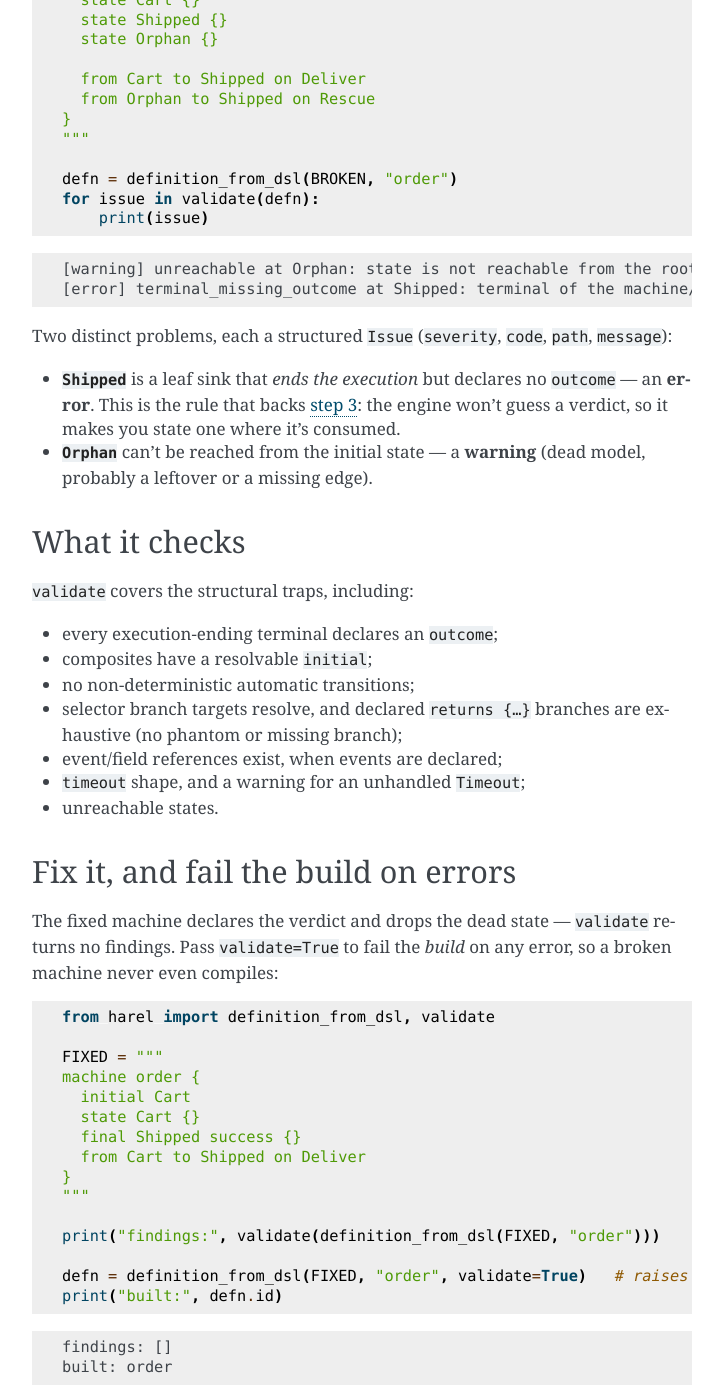
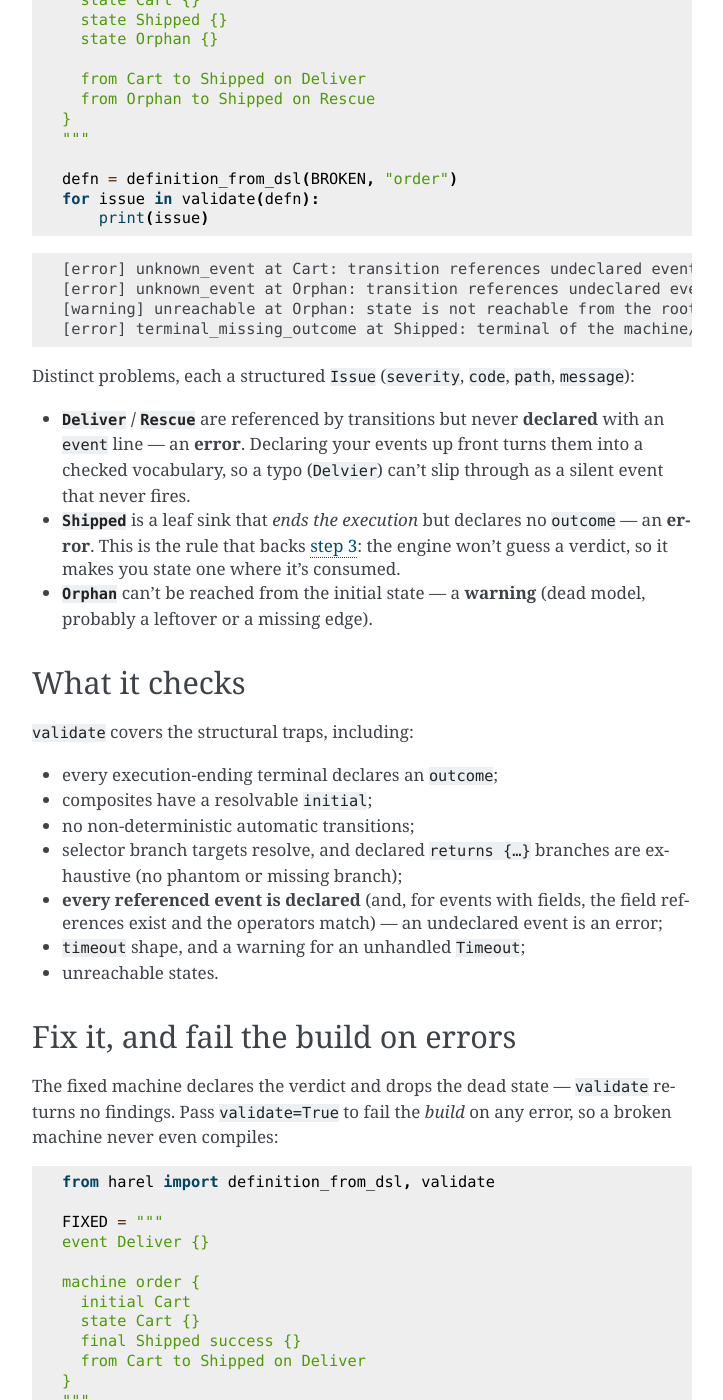
Before and after one commit to acasadom/harel, a Sphinx documentation site: the page built from docs/tutorial/14-validation.md, in a window 1280 px wide and 1400 px high, scrolled down 461 px. Shown: the whole window, without its empty margins (388-1111 px from the left). Built offline with Sphinx 7.4.7, drawn with Linux system fonts in a browser that asks for light colours.

Commit message:
feat: validate requires every referenced event to be declared
As a programmer expects, an event used in a transition should be defined somewhere —
otherwise a typo (`Aprove`) is a silent event that never fires. Until now event
checking only kicked in once a machine declared at least one event (empty registry =>
disabled), so a machine that declared none got no checking at all.

Make it mandatory under validate: every event a transition fires on must be declared
with an `event` line (or be a RESERVED_EVENT — Timeout/Finished/Cancel/…); an
undeclared event is an `unknown_event` error. Stays opt-in via validate (building
without validating still works), consistent with harel's "rigor where consumed"
stance and the outcome-declaration rule.

- validate._check_event: drop the `if not defn.events: return` short-circuit.
- declare events (schemaless `event E {}`) across the corpus that now needs them:
  the `harel new` scaffold template, examples/ (minimal, place_order, monitor_demo),
  deploy/definitions, and test/data — plus the inline DSL snippets in tests/tutorial 14
  that validate. (Schemaless declares the kind; `event E { f: t }` also field-checks.)
- tutorial 14 now teaches the rule (undeclared event shows up as a finding); docstrings
  + CLAUDE.md updated.
- tests: undeclared-event-is-an-error at the config and DSL levels; the old
  "no events => skipped" test is inverted.

494 passed, ruff + mypy clean.

````diff
--- a/docs/tutorial/14-validation.md
+++ b/docs/tutorial/14-validation.md
@@ -27,12 +27,17 @@ for issue in validate(defn):
 ```
 
 ```text
+[error] unknown_event at Cart: transition references undeclared event 'Deliver'
+[error] unknown_event at Orphan: transition references undeclared event 'Rescue'
 [warning] unreachable at Orphan: state is not reachable from the root
 [error] terminal_missing_outcome at Shipped: terminal of the machine/region must declare an `outcome` (e.g. success / failed) — the verdict the model routes on
 ```
 
-Two distinct problems, each a structured `Issue` (`severity`, `code`, `path`, `message`):
+Distinct problems, each a structured `Issue` (`severity`, `code`, `path`, `message`):
 
+- **`Deliver` / `Rescue`** are referenced by transitions but never **declared** with an
+  `event` line — an **error**. Declaring your events up front turns them into a checked
+  vocabulary, so a typo (`Delvier`) can't slip through as a silent event that never fires.
 - **`Shipped`** is a leaf sink that *ends the execution* but declares no `outcome` — an
   **error**. This is the rule that backs [step 3](03-outcomes): the engine won't guess a
   verdict, so it makes you state one where it's consumed.
@@ -48,7 +53,8 @@ Two distinct problems, each a structured `Issue` (`severity`, `code`, `path`, `m
 - no non-deterministic automatic transitions;
 - selector branch targets resolve, and declared `returns {…}` branches are exhaustive (no
   phantom or missing branch);
-- event/field references exist, when events are declared;
+- **every referenced event is declared** (and, for events with fields, the field references
+  exist and the operators match) — an undeclared event is an error;
 - `timeout` shape, and a warning for an unhandled `Timeout`;
 - unreachable states.
 
@@ -62,6 +68,8 @@ compiles:
 from harel import definition_from_dsl, validate
 
 FIXED = """
+event Deliver {}
+
 machine order {
   initial Cart
   state Cart {}
````
Also changed, not shown: 17 other files.
